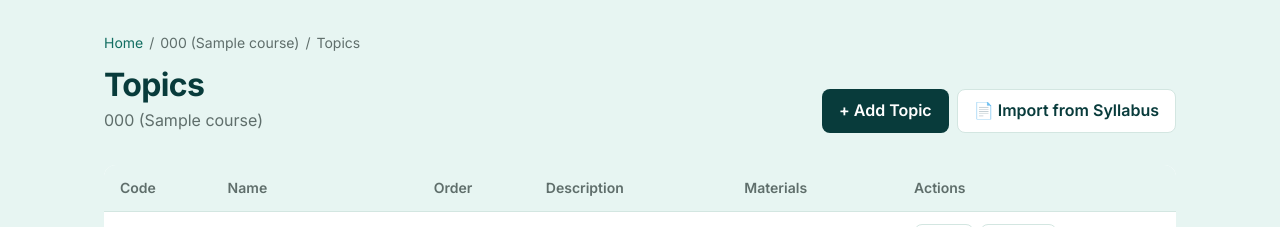
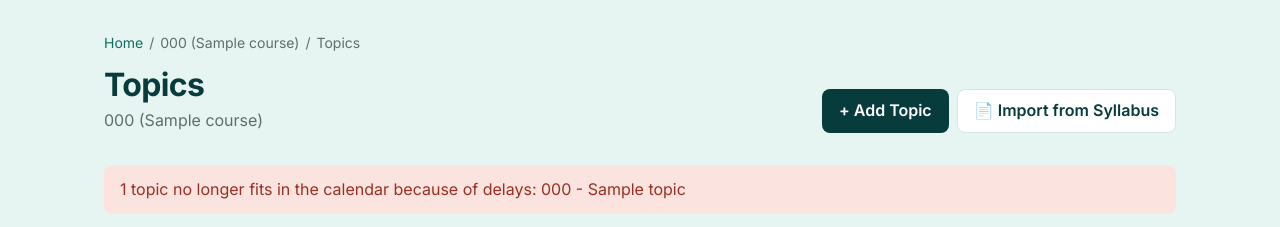
Before and after one commit to senquevila/course-schedule, a Django app: page /courses/1/topics/ in a window 1280 px wide. Shown: the part 61-288 px from the top of the page. Run offline with Django 5.2, Linux system fonts and the light colour scheme; tables that the repository leaves empty hold one stand-in row (values such as "Sample post"); data that the repository does not hold is empty; some libraries are stand-ins or nearby versions.

Commit message:
feat(courses): show topic delays and lost topics in calendar
- Display an alert on the calendar list and topics list when topics no
  longer fit in the calendar due to delays, listing the affected topics.
- Add a "Real topic" / "Ideal topic" distinction in the session detail
  view, flagging sessions that are delayed with a badge.
- Show current topic, ideal topic, and count of topics behind schedule
  in the topics list.
- Add tests covering topic progress and lost topics computation, and
  the session ideal topic display.

```diff
--- a/courses/templates/courses/partials/calendar_session_detail.html
+++ b/courses/templates/courses/partials/calendar_session_detail.html
@@ -16,8 +16,12 @@
             <td>{{ session.start_time|time:"H:i" }} - {{ session.end_time|time:"H:i" }}</td>
         </tr>
         <tr>
-            <th>{% translate "Topic" %}</th>
+            <th>{% translate "Real topic" %}</th>
             <td>{% translate "Unassigned" as unassigned %}{{ session.topic.name|default:unassigned }}</td>
+        </tr>
+        <tr>
+            <th>{% translate "Ideal topic" %}</th>
+            <td>{{ session.ideal_topic.name|default:"—" }}{% if session.ideal_topic_id != session.topic_id %} <span class="badge badge-pdf">{% translate "Delayed" %}</span>{% endif %}</td>
         </tr>
         <tr>
             <th>{% translate "Course" %}</th>
--- a/courses/templates/courses/topics_list.html
+++ b/courses/templates/courses/topics_list.html
@@ -27,6 +27,23 @@
         </a>
     </div>
 </div>
+
+{% if current_topic or ideal_topic %}
+<div class="alert {% if current_topic == ideal_topic %}alert-success{% else %}alert-warning{% endif %}">
+    <p><strong>{% translate "Current topic" %}:</strong> {{ current_topic|default:"—" }}</p>
+    <p><strong>{% translate "Ideal topic" %}:</strong> {{ ideal_topic|default:"—" }}</p>
+    {% if topics_behind > 0 %}
+    <p>{% blocktranslate count n=topics_behind %}{{ n }} topic behind schedule{% plural %}{{ n }} topics behind schedule{% endblocktranslate %}</p>
+    {% endif %}
+</div>
+{% endif %}
+
+{% if lost_topics %}
+<div class="alert alert-error">
+    <p>{% blocktranslate count n=lost_topics|length %}{{ n }} topic no longer fits in the calendar because of delays:{% plural %}{{ n }} topics no longer fit in the calendar because of delays:{% endblocktranslate %}
+    {{ lost_topics|join:", " }}</p>
+</div>
+{% endif %}
 
 {% if topics %}
 <table>
--- a/courses/views.py
+++ b/courses/views.py
@@ -84,7 +84,26 @@ class TopicListView(ListView):
     def get_context_data(self, **kwargs):
         context = super().get_context_data(**kwargs)
         context['course'] = get_object_or_404(Course, pk=self.kwargs['course_id'])
+        context.update(_topic_progress(context['course'], timezone.localdate()))
         return context
+
+
+def _topic_progress(course, today):
+    """Where the course is (latest session up to today) vs. where it should be
+    without delays. Topics pushed past the period's last slot by delays have no
+    session left: those are lost."""
+    topics = list(Topic.objects.filter(course=course).order_by('order'))
+    last = CourseCalendar.objects.filter(course=course, session_date__lte=today).select_related(
+        'topic', 'ideal_topic').order_by('-session_date', '-start_time').first()
+    scheduled = set(CourseCalendar.objects.filter(course=course, topic__isnull=False).values_list('topic_id', flat=True))
+    current = last and last.topic
+    ideal = last and last.ideal_topic
+    return {
+        'current_topic': current,
+        'ideal_topic': ideal,
+        'topics_behind': topics.index(ideal) - topics.index(current) if current and ideal else 0,
+        'lost_topics': [t for t in topics if t.id not in scheduled],
+    }
 
 
 class TopicCreateView(View):
@@ -397,6 +416,7 @@ class CourseCalendarListView(TemplateView):
             'current_year': year,
             'current_month': month,
             'log_statuses': LogStatus,
+            'lost_topics': _topic_progress(course, today)['lost_topics'],
         })
         return context
 
@@ -406,7 +426,7 @@ class CourseCalendarSessionDetailView(View):
 
     def get(self, request, course_id, session_id):
         session = get_object_or_404(
-            CourseCalendar.objects.select_related('topic', 'course'),
+            CourseCalendar.objects.select_related('topic', 'ideal_topic', 'course'),
             pk=session_id, course_id=course_id,
         )
         return render(
@@ -434,7 +454,7 @@ class CourseCalendarLogCreateView(View):
 
     def post(self, request, course_id, session_id):
         session = get_object_or_404(
-            CourseCalendar.objects.select_related('topic', 'course'),
+            CourseCalendar.objects.select_related('topic', 'ideal_topic', 'course'),
             pk=session_id, course_id=course_id,
         )
         form = CourseCalendarLogForm(request.POST)
@@ -791,6 +811,20 @@ def _assign_topics(course, after=None):
         if session.topic_id is not None:
             session.topic = None
             session.save(update_fields=['topic'])
+    _assign_ideal_topics(course)
+
+
+def _assign_ideal_topics(course):
+    """Set every session's ideal_topic: the Nth slot of the course gets the Nth topic
+    by order, ignoring logs. Slots are fixed by schedules and non-working days, so
+    delays never change this; only schedule or topic edits do."""
+    topics = list(Topic.objects.filter(course=course).order_by('order'))
+    sessions = CourseCalendar.objects.filter(course=course).order_by('session_date', 'start_time')
+    for i, session in enumerate(sessions):
+        ideal = topics[i] if i < len(topics) else None
+        if session.ideal_topic_id != (ideal and ideal.id):
+            session.ideal_topic = ideal
+            session.save(update_fields=['ideal_topic'])
 
 
 def _regenerate_after(course, after):
--- a/schedule/models.py
+++ b/schedule/models.py
@@ -51,7 +51,10 @@ class CourseCalendar(models.Model):
     day_of_week = models.IntegerField()
     start_time = models.TimeField()
     end_time = models.TimeField()
+    # Real topic: what this slot holds after delays re-flow the calendar
     topic = models.ForeignKey('courses.Topic', on_delete=models.SET_NULL, blank=True, null=True, related_name='sessions')
+    # Ideal topic: what this slot would hold with no delays (Nth slot -> Nth topic by order)
+    ideal_topic = models.ForeignKey('courses.Topic', on_delete=models.SET_NULL, blank=True, null=True, related_name='ideal_sessions')
     created_at = models.DateTimeField(auto_now_add=True)
 
     class Meta:
```
Also changed, not shown: courses/templates/courses/calendar_list.html (+7 -0 lines), courses/tests.py (+18 -0 lines), locale/es/LC_MESSAGES/django.po, schedule/migrations/0007_coursecalendar_ideal_topic.py (added), 1 other file.
